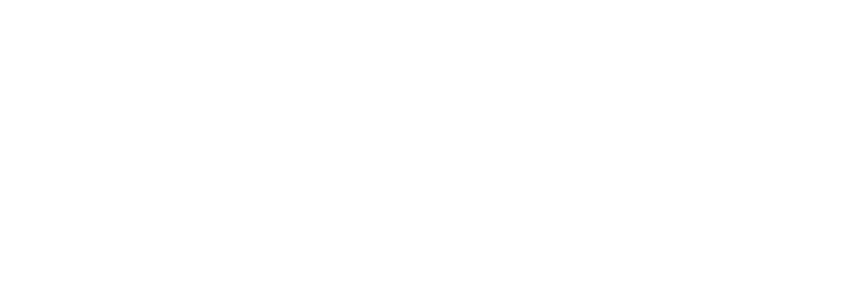
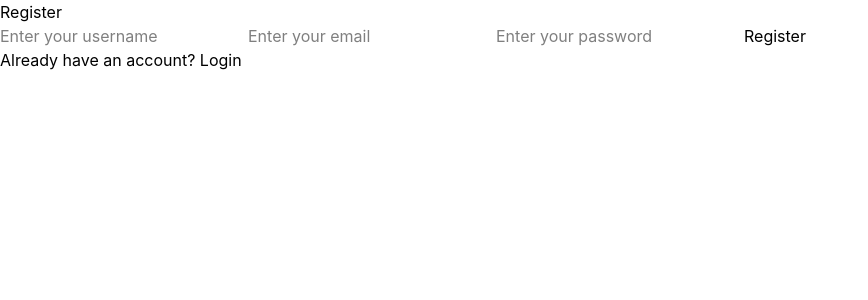
Before and after one commit to roshan-vyas-dev/turf-booking-app, a React (Vite) app in the folder frontend/: page /register in a window 1280 px wide. Before the commit this address had no page. Shown: the top 300 px of the page, without its empty margins (0-868 px from the left). Built offline with nearby package versions, Linux system fonts and the light colour scheme.

Commit message:
feat: complete frontend authentication flow

```diff
--- a/frontend/src/App.jsx
+++ b/frontend/src/App.jsx
@@ -3,6 +3,7 @@ import Home from "./pages/Home";
 import {Routes,Route} from "react-router-dom";
 import Login from "./pages/Login";
 import MyBookings from "./pages/MyBookings";
+import Register from "./pages/Register";
 
 function App() {
 
@@ -14,6 +15,7 @@ function App() {
       <Route path="/" element={<Home/>}/>
       <Route path="/login" element={<Login/>}/>
       <Route path="/bookings" element={<MyBookings/>}/>
+      <Route path="/register" element={<Register/>}/>
 
      </Routes>
 
--- a/frontend/src/pages/Login.jsx
+++ b/frontend/src/pages/Login.jsx
@@ -1,24 +1,35 @@
 import { useState } from "react";
 import api from "../api/axios";
+import { Link, useNavigate } from "react-router-dom";
 
 function Login() {
+  const navigate = useNavigate();
   const [email, setEmail] = useState("");
   const [password, setPassword] = useState("");
+
+  const [error, setError] = useState("");
 
   const handleLogin = async (e) => {
     e.preventDefault();
 
-    const response = await api.post("/api/auth/login", {
-      email,
-      password,
-    });
+    try {
+      const response = await api.post("/api/auth/login", {
+        email,
+        password,
+      });
 
-    localStorage.setItem("token",response.data.token);
+      localStorage.setItem("token", response.data.token);
+      setError("");
+      navigate("/");
+    } catch (err) {
+      setError(err.response?.data?.message || "Login failed");
+    }
+  };
 
-  };
   return (
     <div>
       <h1>Login</h1>
+      {error && <p>{error}</p>}
 
       <form onSubmit={handleLogin}>
         <input
@@ -37,6 +48,10 @@ function Login() {
 
         <button>Login</button>
       </form>
+
+      <p>
+        Don't have an account? <Link to="/register">Register</Link>
+      </p>
     </div>
   );
 }
--- /dev/null
+++ b/frontend/src/pages/Register.jsx
@@ -0,0 +1,62 @@
+import { useState } from "react";
+import api from "../api/axios";
+import { Link } from "react-router-dom";
+
+function Register() {
+  const [username, setUsername] = useState("");
+  const [email, setEmail] = useState("");
+  const [password, setPassword] = useState("");
+  const [message, setMessage] = useState("");
+  const [error, setError] = useState("");
+
+  const handleRegister = async (e) => {
+    e.preventDefault();
+    try {
+      await api.post("/api/auth/register", {
+        username,
+        email,
+        password,
+      });
+      setMessage("Registration successful! Please log in.");
+      setError("");
+    } catch (err) {
+      setError(err.response?.data?.message || "Registration failed");
+      setMessage("");
+    }
+  };
+
+  return (
+    <div>
+      <h1>Register</h1>
+      {message && <p>{message}</p>}
+      {error && <p>{error}</p>}
+
+      <form onSubmit={handleRegister}>
+        <input
+          type="text"
+          placeholder="Enter your username"
+          value={username}
+          onChange={(e) => setUsername(e.target.value)}
+        />
+        <input
+          type="email"
+          placeholder="Enter your email"
+          value={email}
+          onChange={(e) => setEmail(e.target.value)}
+        />
+        <input
+          type="password"
+          placeholder="Enter your password"
+          value={password}
+          onChange={(e) => setPassword(e.target.value)}
+        />
+        <button type="submit">Register</button>
+      </form>
+      <p>
+        Already have an account? <Link to="/login">Login</Link>
+      </p>
+    </div>
+  );
+}
+
+export default Register;
```
